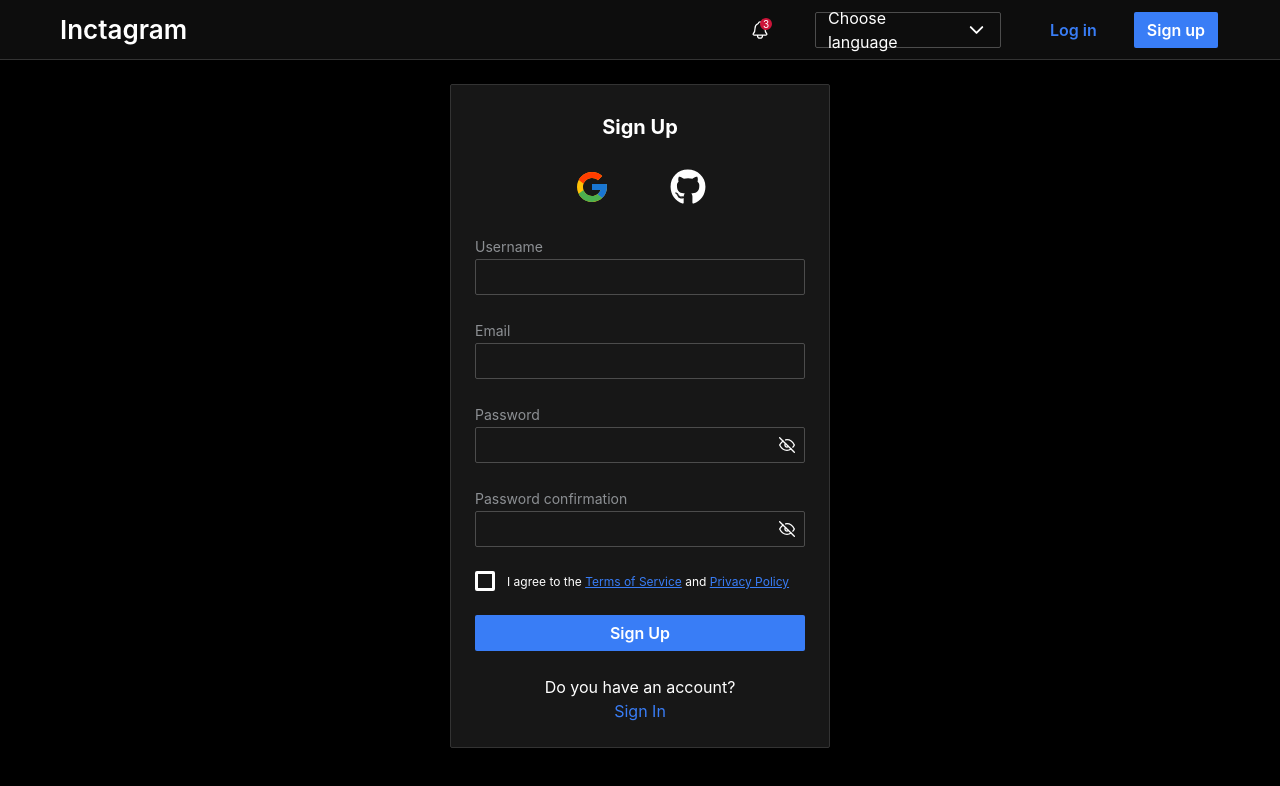
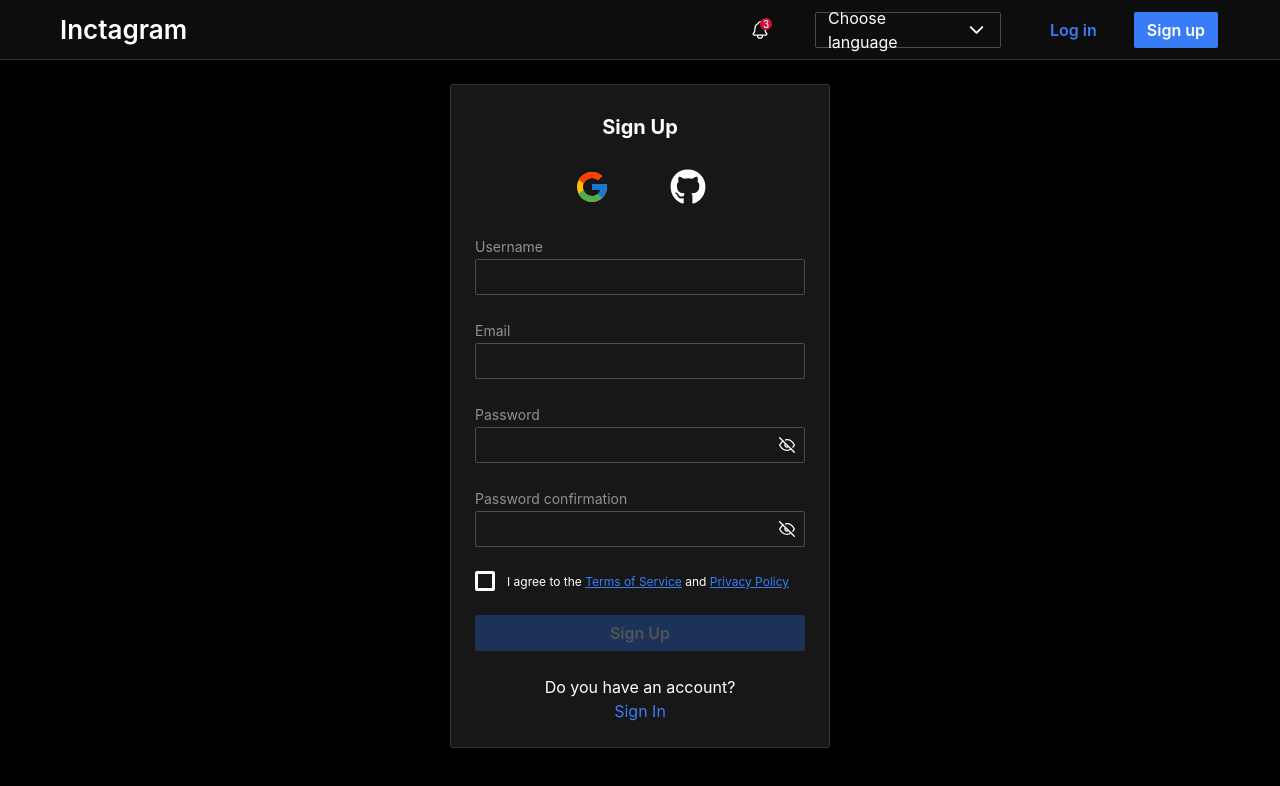
Before and after one commit to SuperManagerOfJoyfy/joyfy, a Next.js app: page /auth/registration in a window 1280 px wide. Shown: the top 786 px of the page. Built offline with nearby package versions, Linux system fonts and the light colour scheme.

Commit message:
add href to SignIn link in SignupForm. add disabled button in Form component.

```diff
--- a/src/features/auth/ui/signupForm/SignupForm.tsx
+++ b/src/features/auth/ui/signupForm/SignupForm.tsx
@@ -53,7 +53,7 @@ export const SignupForm = () => {
       />
       <div className={s.footer}>
         <Typography>Do you have an account?</Typography>
-        <Link href="signin" className={s.link}>
+        <Link href="/auth/login" className={s.link}>
           Sign In
         </Link>
       </div>
--- a/src/shared/ui/form/Form.tsx
+++ b/src/shared/ui/form/Form.tsx
@@ -24,7 +24,11 @@ export const Form = <T extends FieldValues>({
   onSubmit,
   additionalContent,
 }: FormProps<T>) => {
-  const { control, handleSubmit, formState } = useForm<T>({
+  const {
+    control,
+    handleSubmit,
+    formState: { isValid },
+  } = useForm<T>({
     resolver: zodResolver(schema),
     mode: 'onBlur',
   })
@@ -58,7 +62,7 @@ export const Form = <T extends FieldValues>({
           <div className={s.additionalContent}>{additionalContent}</div>
         )}
 
-        <Button type="submit" fullWidth>
+        <Button type="submit" fullWidth disabled={!isValid}>
           {btnText}
         </Button>
       </form>
```
